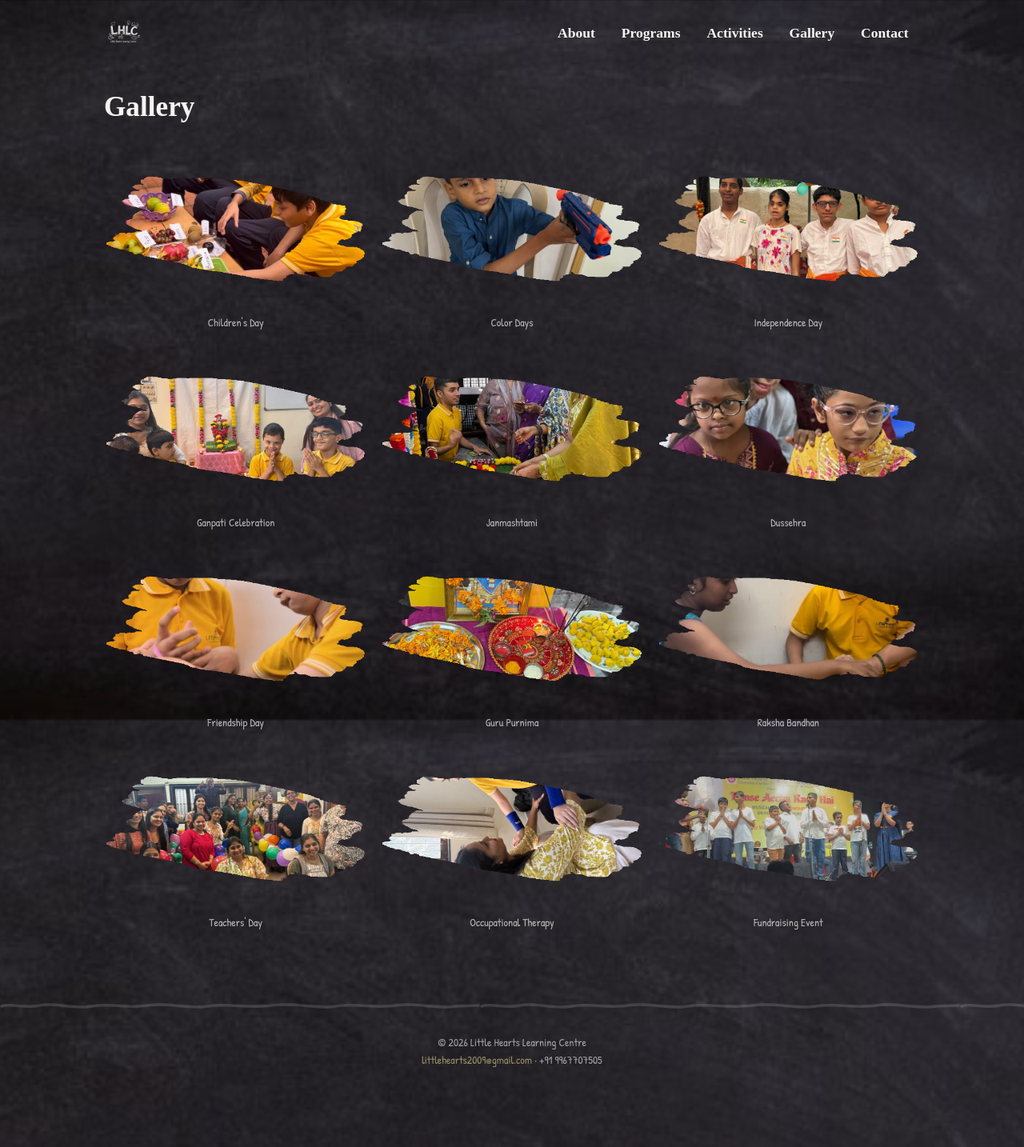
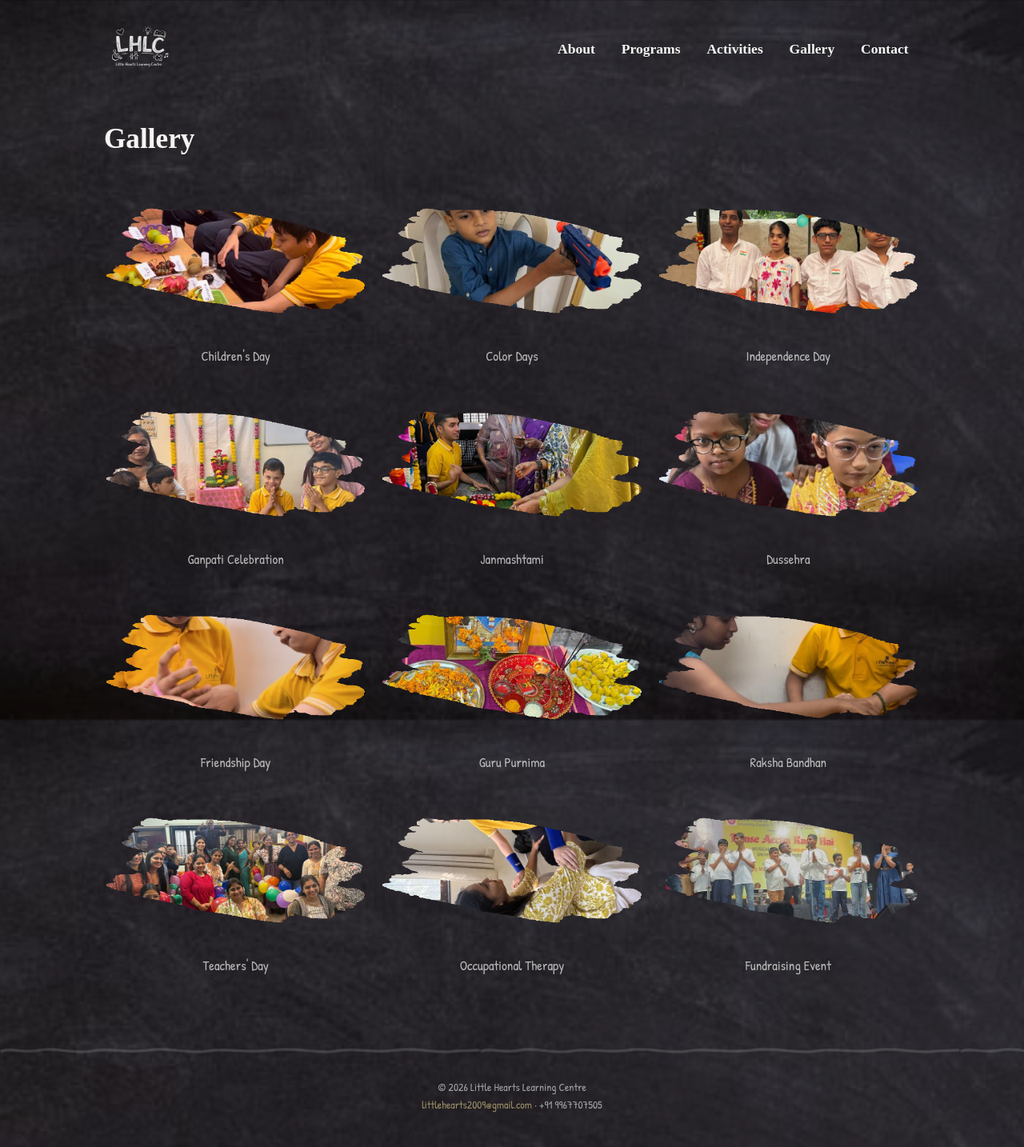
Before and after one commit to Cortinarius-I/LHLC_deCAP, a Jekyll site: the page built from gallery.md, in a window 1280 px wide. Shown: the whole page at 80% size. Built offline with Jekyll 4.4.1, drawn with Linux system fonts in a browser that asks for light colours; some web fonts are replaced.

Commit message:
replace hero title with logo; fix chalk underline animation and increase gallery item caption size

```diff
--- a/_includes/hero.html
+++ b/_includes/hero.html
@@ -1,6 +1,5 @@
 <section class="hero" role="banner">
 <div class="hero-text">
-<h1>{{ page.hero.title }}</h1>
 <p class="hero-subtitle">{{ page.hero.subtitle }}</p>
 {% if page.hero.cta_text %}
 <a href="{{ page.hero.cta_link | default: '#main' | relative_url }}" class="btn">{{ page.hero.cta_text }}</a>
--- a/assets/css/main.scss
+++ b/assets/css/main.scss
@@ -150,7 +150,7 @@
 }
 
 .logo-img {
-  height: 50px;
+  height: 90px;
   width: auto;
 }
 
@@ -174,34 +174,26 @@
   font-family: 'Cabin Sketch', cursive;
 }
 
-// Chalk stroke underline animation
-@keyframes chalk-draw {
-  0% {
-    clip-path: inset(0 100% 0 0);
-  }
-  100% {
-    clip-path: inset(0 0 0 0);
-  }
-}
-
+// Chalk stroke underline — draws in from left on hover
 .nav li a::after {
   content: "";
   position: absolute;
-  width: 80%;
   height: 8px;
   bottom: -2px;
   left: 10%;
+  right: 10%;
   background-image: $chalk-line;
   background-repeat: no-repeat;
   background-size: 100% 8px;
   background-position: center;
-  clip-path: inset(0 100% 0 0);
-  transition: none;
+  transform: scaleX(0);
+  transform-origin: left center;
+  transition: transform 0.35s ease-out;
 }
 
 .nav li a:hover::after,
 .nav li a:focus::after {
-  animation: chalk-draw 0.4s ease-out forwards;
+  transform: scaleX(1);
 }
 
 // ── Hero ──
@@ -214,14 +206,6 @@
   max-width: 1100px;
   margin: 0 auto;
   align-items: center;
-}
-
-.hero-text h1 {
-  font-family: 'Cabin Sketch', cursive;
-  font-size: 3rem;
-  line-height: 1.15;
-  margin: 0 0 0.75rem;
-  color: $chalk;
 }
 
 .hero-subtitle {
@@ -557,7 +541,7 @@
 
 .gallery-item figcaption {
   padding: 0.5rem 0.75rem;
-  font-size: 0.85rem;
+  font-size: 1.05rem;
   text-align: center;
   opacity: 0.7;
 }
@@ -728,10 +712,6 @@
     text-align: center;
   }
 
-  .hero-text h1 {
-    font-size: 2.2rem;
-  }
-
   .hero-media {
     order: -1;
   }
```
